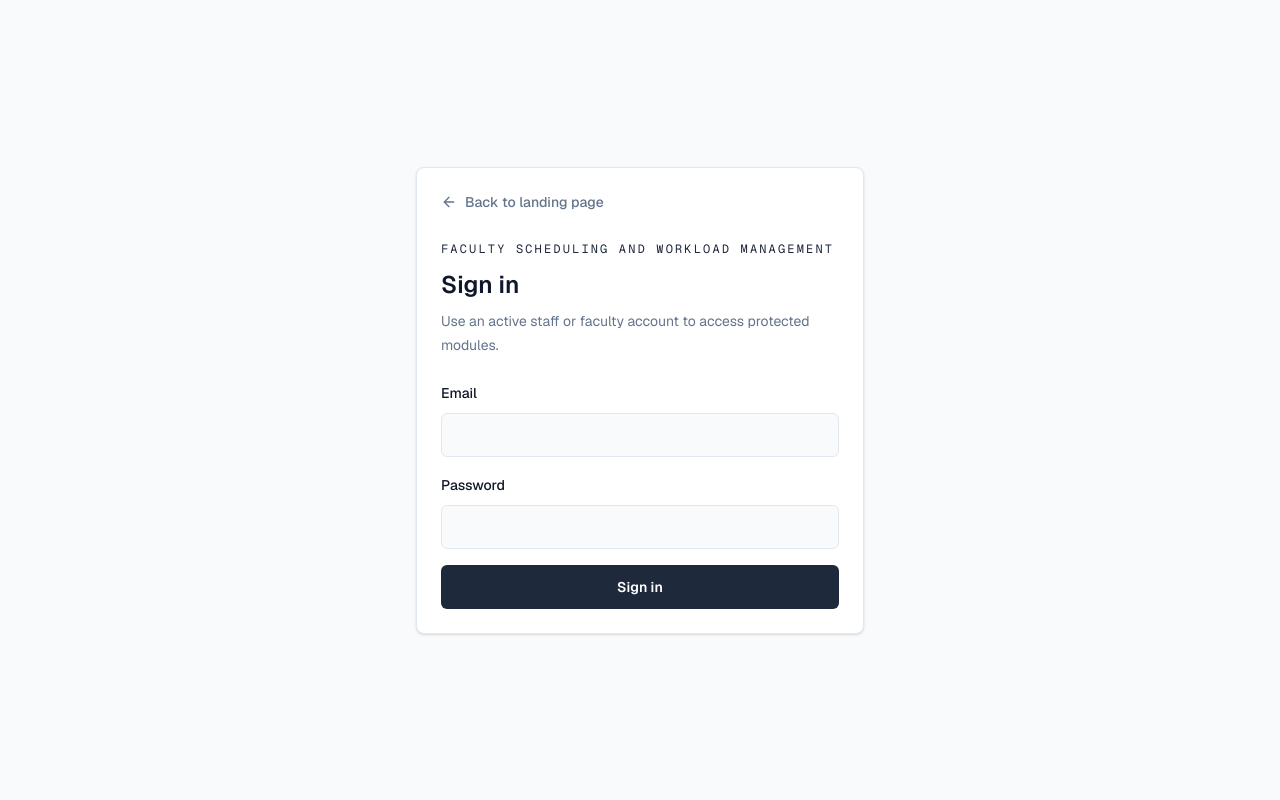
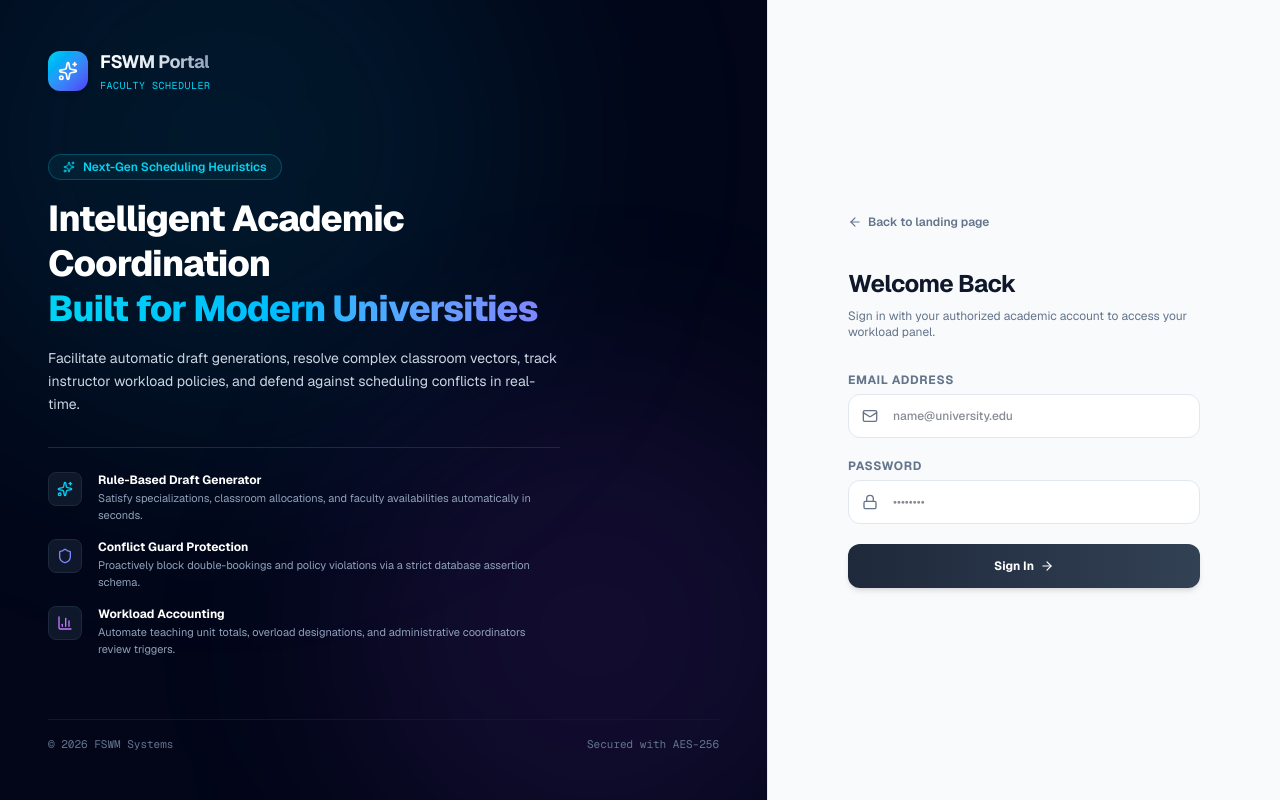
Before and after one commit to emlbahagan/FSWM, a Next.js app: page /login in a window 1280 px wide. Built offline with nearby package versions, Linux system fonts and the light colour scheme.

Commit message:
Redesign and harden welcoming login page UI with responsive split-pane branding

```diff
--- a/src/app/(auth)/login/page.tsx
+++ b/src/app/(auth)/login/page.tsx
@@ -1,6 +1,6 @@
 import { loginAction } from "@/app/(auth)/login/actions";
 import Link from "next/link";
-import { ArrowLeft } from "lucide-react";
+import { ArrowLeft, Mail, Lock, Sparkles, Shield, BarChart3, ArrowRight } from "lucide-react";
 
 type LoginPageProps = {
   searchParams: Promise<{
@@ -17,67 +17,186 @@ export default async function LoginPage({ searchParams }: LoginPageProps) {
   const defaultEmail = params.email ?? "";
 
   return (
-    <main className="flex min-h-screen items-center justify-center bg-background px-5 py-10 text-foreground">
-      <section className="w-full max-w-md rounded-lg border border-[var(--line)] bg-[var(--panel)] p-6 shadow-sm">
-        <div className="mb-6">
+    <main className="flex min-h-screen bg-background text-foreground overflow-hidden">
+      {/* Left Brand Panel: Deep visual hero, hidden on mobile */}
+      <section className="relative hidden lg:flex lg:w-3/5 flex-col justify-between bg-slate-950 p-12 text-white overflow-hidden border-r border-[var(--line)]">
+        {/* Decorative background glow blobs */}
+        <div className="absolute top-[-20%] left-[-10%] w-[600px] h-[600px] rounded-full bg-cyan-500/10 blur-[120px] pointer-events-none" />
+        <div className="absolute bottom-[-10%] right-[-10%] w-[500px] h-[500px] rounded-full bg-purple-500/10 blur-[100px] pointer-events-none" />
+
+        {/* Top Header branding */}
+        <div className="relative z-10 flex items-center gap-3">
+          <div className="flex h-10 w-10 items-center justify-center rounded-xl bg-gradient-to-br from-cyan-400 to-indigo-600 shadow-md">
+            <Sparkles size={20} className="text-white animate-pulse" />
+          </div>
+          <div>
+            <span className="font-bold text-lg tracking-tight bg-gradient-to-r from-white via-slate-200 to-slate-400 bg-clip-text text-transparent">FSWM Portal</span>
+            <span className="text-[10px] text-cyan-400 font-mono tracking-wider uppercase block mt-0.5">Faculty Scheduler</span>
+          </div>
+        </div>
+
+        {/* Center Presentation Pitch */}
+        <div className="relative z-10 my-auto max-w-lg space-y-8">
+          <div className="space-y-4">
+            <div className="inline-flex items-center gap-2 rounded-full border border-cyan-500/30 bg-cyan-950/40 px-3.5 py-1 text-xs font-semibold text-cyan-400 backdrop-blur-xs">
+              <Sparkles size={12} className="animate-spin" /> Next-Gen Scheduling Heuristics
+            </div>
+            <h2 className="text-4xl font-extrabold tracking-tight leading-tight text-white">
+              Intelligent Academic Coordination <br />
+              <span className="bg-gradient-to-r from-cyan-400 via-sky-400 to-indigo-400 bg-clip-text text-transparent">Built for Modern Universities</span>
+            </h2>
+            <p className="text-sm leading-relaxed text-slate-300">
+              Facilitate automatic draft generations, resolve complex classroom vectors, track instructor workload policies, and defend against scheduling conflicts in real-time.
+            </p>
+          </div>
+
+          {/* Feature highlights */}
+          <div className="space-y-4 border-t border-slate-800 pt-6">
+            <div className="flex items-start gap-4">
+              <div className="rounded-lg bg-slate-900 border border-slate-800 p-2 text-cyan-400 shrink-0">
+                <Sparkles size={16} />
+              </div>
+              <div>
+                <h4 className="text-xs font-bold text-white">Rule-Based Draft Generator</h4>
+                <p className="text-[11px] text-slate-400 mt-0.5">Satisfy specializations, classroom allocations, and faculty availabilities automatically in seconds.</p>
+              </div>
+            </div>
+
+            <div className="flex items-start gap-4">
+              <div className="rounded-lg bg-slate-900 border border-slate-800 p-2 text-indigo-400 shrink-0">
+                <Shield size={16} />
+              </div>
+              <div>
+                <h4 className="text-xs font-bold text-white">Conflict Guard Protection</h4>
+                <p className="text-[11px] text-slate-400 mt-0.5">Proactively block double-bookings and policy violations via a strict database assertion schema.</p>
+              </div>
+            </div>
+
+            <div className="flex items-start gap-4">
+              <div className="rounded-lg bg-slate-900 border border-slate-800 p-2 text-purple-400 shrink-0">
+                <BarChart3 size={16} />
+              </div>
+              <div>
+                <h4 className="text-xs font-bold text-white">Workload Accounting</h4>
+                <p className="text-[11px] text-slate-400 mt-0.5">Automate teaching unit totals, overload designations, and administrative coordinators review triggers.</p>
+              </div>
+            </div>
+          </div>
+        </div>
+
+        {/* Footer info */}
+        <div className="relative z-10 text-[11px] text-slate-500 font-mono flex items-center justify-between border-t border-slate-900 pt-4">
+          <span>© 2026 FSWM Systems</span>
+          <span>Secured with AES-256</span>
+        </div>
+      </section>
+
+      {/* Right Sign-in Form Panel */}
+      <section className="w-full lg:w-2/5 flex flex-col justify-center px-6 py-12 sm:px-12 md:px-20 relative bg-background">
+        <div className="w-full max-w-sm mx-auto space-y-8">
+
+          {/* Back Navigation */}
+          <div>
             <Link
               href="/"
-            className="inline-flex items-center gap-2 text-sm font-medium text-[var(--muted)] hover:text-[var(--teal)] transition-colors"
+              className="inline-flex items-center gap-1.5 text-xs font-semibold text-[var(--muted)] hover:text-[var(--teal)] hover:-translate-x-1 transition cursor-pointer"
             >
-            <ArrowLeft className="w-4 h-4" /> Back to landing page
+              <ArrowLeft className="w-3.5 h-3.5" /> Back to landing page
             </Link>
           </div>
 
-        <div>
-          <p className="font-mono text-xs uppercase tracking-[0.18em] text-[var(--teal)]">
-            Faculty Scheduling and Workload Management
-          </p>
-          <h1 className="mt-3 text-2xl font-semibold">Sign in</h1>
-          <p className="mt-2 text-sm leading-6 text-[var(--muted)]">
-            Use an active staff or faculty account to access protected modules.
+          {/* Form Welcome Header */}
+          <div className="space-y-2">
+            <h1 className="text-2xl font-bold tracking-tight text-foreground">Welcome Back</h1>
+            <p className="text-xs text-[var(--muted)]">
+              Sign in with your authorized academic account to access your workload panel.
             </p>
           </div>
 
-        {hasError ? (
-          <div className="mt-5 rounded-md border border-red-200 bg-red-50 px-3 py-2 text-sm text-red-800">
-            The email or password is incorrect.
+          {/* Error Banner */}
+          {hasError && (
+            <div className="rounded-xl border border-rose-200 bg-rose-50/50 dark:bg-rose-950/20 dark:border-rose-900/50 p-4 text-xs flex items-start gap-2.5 animate-bounce">
+              <AlertCircle className="text-rose-600 dark:text-rose-400 shrink-0 mt-0.5" />
+              <div>
+                <p className="font-bold text-rose-800 dark:text-rose-400">Authentication Failed</p>
+                <p className="text-rose-700 dark:text-rose-400/80 mt-0.5">The email or password you entered is incorrect. Please try again.</p>
               </div>
-        ) : null}
+            </div>
+          )}
 
-        <form action={loginAction} className="mt-6 space-y-4">
+          {/* Login Form */}
+          <form action={loginAction} className="space-y-5">
             <input type="hidden" name="next" value={nextPath} />
 
-          <label className="block">
-            <span className="text-sm font-medium">Email</span>
+            <div className="space-y-1.5">
+              <label className="text-xs font-bold text-[var(--muted)] uppercase tracking-wider block">Email Address</label>
+              <div className="relative flex items-center">
+                <span className="absolute left-3.5 text-[var(--muted)]">
+                  <Mail size={16} />
+                </span>
                 <input
                   autoComplete="email"
-              className="mt-2 h-11 w-full rounded-md border border-[var(--line)] bg-background px-3 text-sm outline-none transition focus:border-[var(--teal)]"
+                  className="h-11 w-full rounded-xl border border-[var(--line)] bg-[var(--panel)] pl-11 pr-4 text-xs font-medium outline-none transition focus:border-[var(--teal)] focus:ring-2 focus:ring-[var(--teal)]/10"
                   defaultValue={defaultEmail}
                   name="email"
                   required
+                  placeholder="name@university.edu"
                   type="email"
                 />
-          </label>
+              </div>
+            </div>
 
-          <label className="block">
-            <span className="text-sm font-medium">Password</span>
+            <div className="space-y-1.5">
+              <div className="flex justify-between items-center">
+                <label className="text-xs font-bold text-[var(--muted)] uppercase tracking-wider block">Password</label>
+              </div>
+              <div className="relative flex items-center">
+                <span className="absolute left-3.5 text-[var(--muted)]">
+                  <Lock size={16} />
+                </span>
                 <input
                   autoComplete="current-password"
-              className="mt-2 h-11 w-full rounded-md border border-[var(--line)] bg-background px-3 text-sm outline-none transition focus:border-[var(--teal)]"
+                  className="h-11 w-full rounded-xl border border-[var(--line)] bg-[var(--panel)] pl-11 pr-4 text-xs font-medium outline-none transition focus:border-[var(--teal)] focus:ring-2 focus:ring-[var(--teal)]/10"
                   name="password"
                   required
+                  placeholder="••••••••"
                   type="password"
                 />
-          </label>
+              </div>
+            </div>
 
             <button
-            className="h-11 w-full rounded-md bg-[var(--teal)] px-4 text-sm font-semibold text-white transition hover:opacity-90"
+              className="inline-flex items-center justify-center gap-1.5 h-11 w-full rounded-xl bg-gradient-to-r from-[var(--teal)] to-[var(--teal-light)] px-4 text-xs font-bold text-white shadow-md hover:scale-[1.01] active:scale-[0.99] transition cursor-pointer"
               type="submit"
             >
-            Sign in
+              Sign In <ArrowRight size={14} />
             </button>
           </form>
+        </div>
       </section>
     </main>
   );
 }
+
+// Help import for error icon
+function AlertCircle(props: React.SVGProps<SVGSVGElement>) {
+  return (
+    <svg
+      {...props}
+      xmlns="http://www.w3.org/2000/svg"
+      width="24"
+      height="24"
+      viewBox="0 0 24 24"
+      fill="none"
+      stroke="currentColor"
+      strokeWidth="2"
+      strokeLinecap="round"
+      strokeLinejoin="round"
+      className={props.className}
+    >
+      <circle cx="12" cy="12" r="10" />
+      <line x1="12" y1="8" x2="12" y2="12" />
+      <line x1="12" y1="16" x2="12.01" y2="16" />
+    </svg>
+  );
+}
```
Lines whose indentation alone changed are shown as unchanged.
